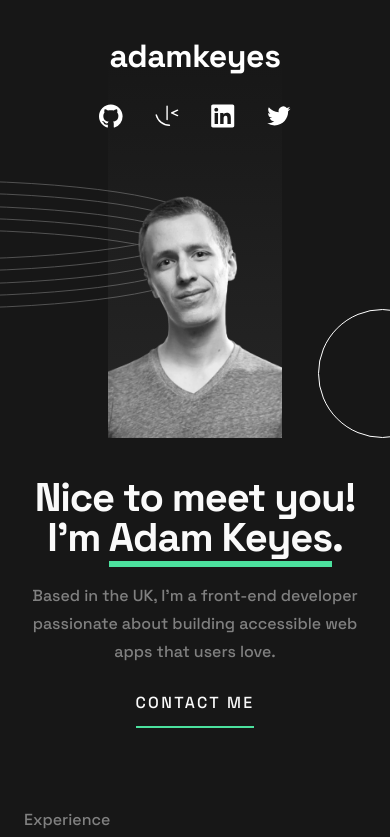
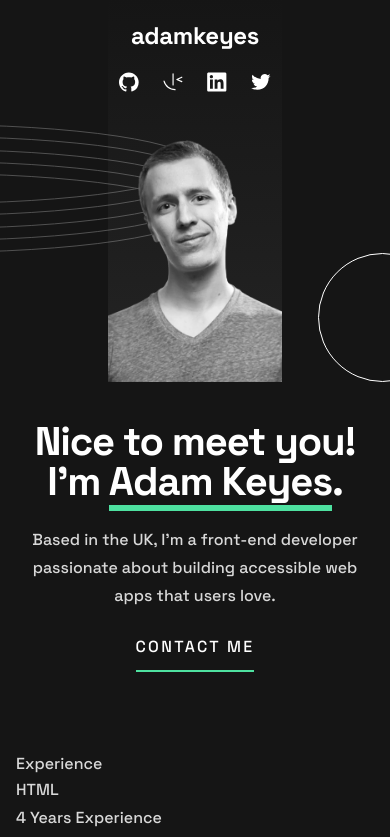
Before and after one commit to mateusbelicio/single-page-developer-portfolio, a React (Vite) app: page / in a window 390 px wide. Shown: the top 837 px of the page. Built offline with nearby package versions, Linux system fonts and the light colour scheme.

Commit message:
Feat: adding prettier-plugin-tailwindcss

```diff
--- a/package.json
+++ b/package.json
@@ -10,6 +10,7 @@
     "preview": "vite preview"
   },
   "dependencies": {
+    "framer-motion": "^10.16.1",
     "react": "^18.2.0",
     "react-dom": "^18.2.0"
   },
@@ -23,6 +24,8 @@
     "eslint-plugin-react-hooks": "^4.6.0",
     "eslint-plugin-react-refresh": "^0.4.3",
     "postcss": "^8.4.28",
+    "prettier": "^3.0.3",
+    "prettier-plugin-tailwindcss": "^0.5.3",
     "tailwindcss": "^3.3.3",
     "vite": "^4.4.5"
   }
--- /dev/null
+++ b/prettier.config.js
@@ -0,0 +1,2 @@
+// prettier.config.js
+export const tailwindConfig = './styles/tailwind.config.js';
--- a/src/components/Header.jsx
+++ b/src/components/Header.jsx
@@ -3,8 +3,8 @@ import SocialList from './SocialList';
 
 function Header() {
   return (
-    <header className="py-10">
-      <div className="flex flex-col gap-8 sm:flex-row items-center justify-between text-neutral-100 container max-w-container">
+    <header className="py-5 sm:py-[1.875rem] lg:py-10">
+      <div className="container flex max-w-container flex-col items-center justify-between gap-5 text-neutral-50 sm:flex-row">
         <Logo />
         <SocialList />
       </div>
--- a/src/components/SocialList.jsx
+++ b/src/components/SocialList.jsx
@@ -9,9 +9,9 @@ const links = [
 
 function SocialList() {
   return (
-    <ul className="flex items-center gap-8">
+    <ul className="flex items-center gap-6 sm:gap-8">
       {links.map((link) => (
-        <li key={link.name} className="h-6">
+        <li key={link.name} className="h-5 sm:h-6">
           <SocialLink {...link} />
         </li>
       ))}
--- a/src/ui/Logo.jsx
+++ b/src/ui/Logo.jsx
@@ -2,7 +2,7 @@ function Logo() {
   return (
     <a
       href="#"
-      className="text-neutral-100 focus-default text-[2rem] font-bold tracking-[-0.44px] leading-none"
+      className="focus-default text-2xl font-bold tracking-[-0.33px] text-neutral-50 hover:text-primary sm:text-[2rem] sm:leading-none sm:tracking-[-0.44px]"
     >
       adamkeyes
     </a>
--- a/src/ui/SocialLink.jsx
+++ b/src/ui/SocialLink.jsx
@@ -2,7 +2,11 @@ import icons from '../assets/icons.svg';
 
 function SocialLink({ icon, name, href = '#' }) {
   return (
-    <a href={href} className="text-current h-6 w-6 inline-block focus-default" aria-label={name}>
+    <a
+      href={href}
+      className="focus-default inline-block h-5 w-5 text-current hover:text-primary sm:h-6 sm:w-6"
+      aria-label={name}
+    >
       <svg className="block h-full w-full">
         <use xlinkHref={`${icons}#icon-${icon}`} />
       </svg>
--- a/tailwind.config.js
+++ b/tailwind.config.js
@@ -5,22 +5,21 @@ export default {
     container: {
       center: true,
       padding: {
-        DEFAULT: '1.5rem',
-        md: '2.5rem',
+        DEFAULT: '1rem',
+        sm: '1.5rem',
+        md: '1.875rem',
         xl: '0rem',
       },
     },
     extend: {
       colors: {
-        primary: '#4ce19e',
+        primary: '#4ee1a0',
         accent: '#ff6f5c',
         neutral: {
-          100: '#ffffff',
-          200: '#d9d9d9',
-          300: '#808080',
-          400: '#404040',
-          500: '#242424',
-          600: '#141414',
+          50: '#ffffff',
+          300: '#d9d9d9',
+          800: '#242424',
+          900: '#151515',
         },
       },
       backgroundImage: {
```
Also changed, not shown: .prettierrc.json (added), 1 other file (tests, documents, lock files or other folders).
